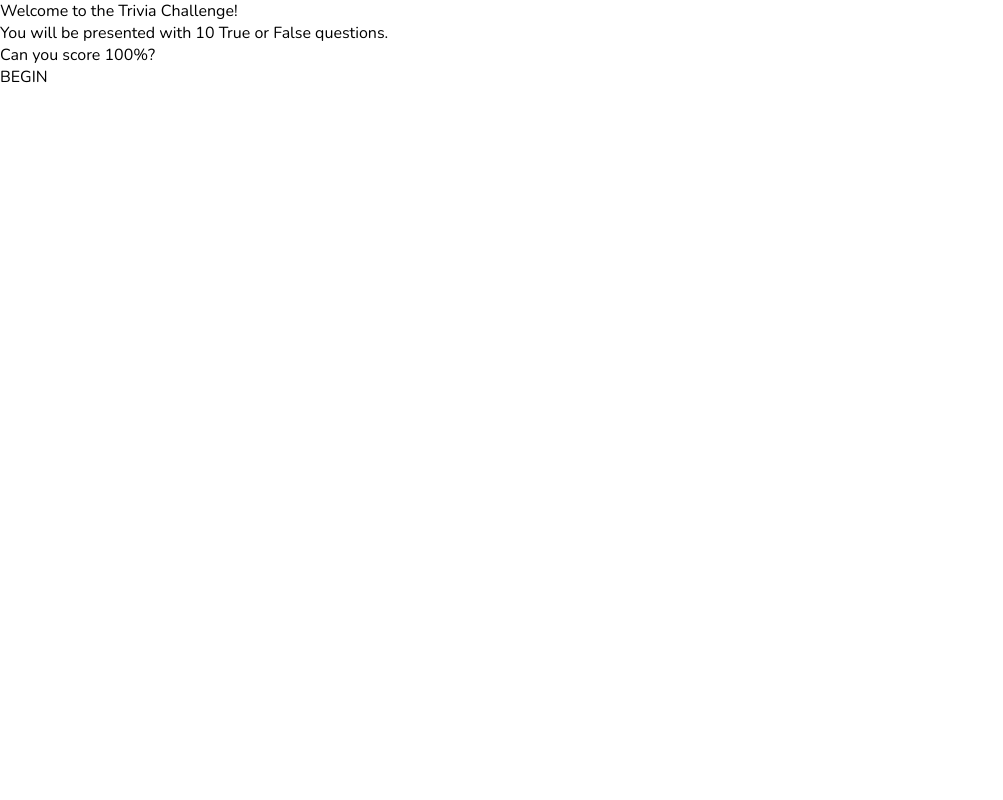
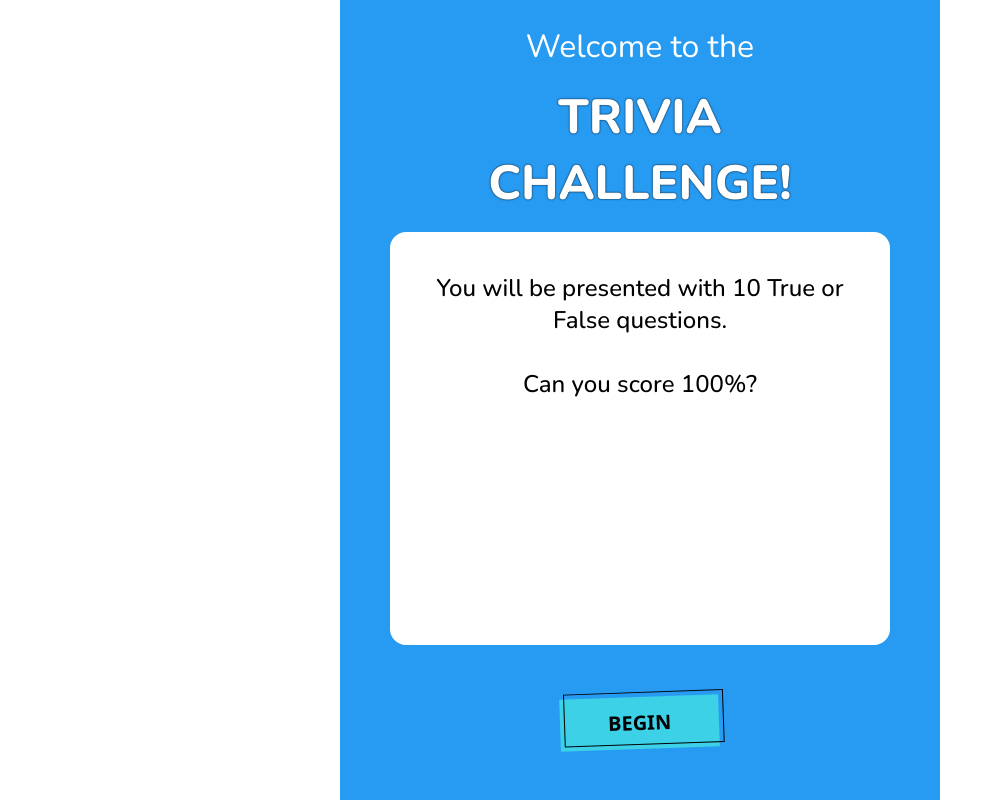
Before and after one commit to ann0nip/g2i-react-web-test, a React (Create React App) app: page / in a window 1280 px wide. Shown: the whole page, without its empty margins (0-1003 px from the left). Built offline with nearby package versions, Linux system fonts and the light colour scheme.

Commit message:
base styles and home UI

```diff
--- a/src/index.css
+++ b/src/index.css
@@ -1,8 +1,17 @@
 @import url('https://fonts.googleapis.com/css2?family=Nunito:wght@300;400;500;600;700;800;900&display=swap');
 
+* {
+  box-sizing: border-box;
+}
+
 body {
-  margin: 0;
   font-family: 'Nunito', 'Roboto', sans-serif;
+  font-size: 14px;
   -webkit-font-smoothing: antialiased;
   -moz-osx-font-smoothing: grayscale;
+  display: flex;
+  justify-content: center;
+  height: 100vh;
+  margin: 0;
+  overflow: hidden;
 }
--- a/src/routes/home/home.component.jsx
+++ b/src/routes/home/home.component.jsx
@@ -1,17 +1,35 @@
 import React from 'react';
+import './home.styles.css';
 
 const Home = () => {
   return (
-    <div>
-      <div className="header">Welcome to the Trivia Challenge!</div>
-      <div className="card">
-        <div className="primary_content">
-          You will be presented with 10 True or False questions.
+    <section className="container">
+      <div className="container_box">
+        <header className="header">
+          <span>Welcome to the </span>
+          <h1>
+            <span className="">Trivia</span>
+            <span className=""> Challenge!</span>
+          </h1>
+        </header>
+        <div className="card">
+          <div className="text_content">
+            <p>
+              You will be presented with 10 True or False questions.
+              <br />
+              <br />
+              Can you score 100%?
+            </p>
+          </div>
+          <div className="action_content"></div>
         </div>
-        <div className="secondary_content">Can you score 100%?</div>
+        <div className="button_section">
+          <button className="button-53" role="button">
+            BEGIN
+          </button>
+        </div>
       </div>
-      <div className="button">BEGIN</div>
-    </div>
+    </section>
   );
 };
 
--- /dev/null
+++ b/src/routes/home/home.styles.css
@@ -0,0 +1,107 @@
+.container {
+    display: flex;
+    flex-direction: column;
+    height: 100%;
+    color: #FFFFFF;
+}
+
+.container_box {
+    display: flex;
+    flex-direction: column;
+    height: 100%;
+    background-color: #279AF1;
+    padding: 25px 50px 0 50px;
+    max-width: 600px;
+    align-items: center;
+    margin: 0 auto;
+}
+
+.container_box .header {
+    text-align: center;
+    font-size: 2rem;
+    flex-grow: 0;
+}
+
+.container_box .header h1 {
+    font-weight: 800;
+    text-transform: uppercase;
+    text-shadow: 0 0 2px black;
+    color: #FFFFFF;
+    margin: 1rem
+}
+
+.container_box .card {
+    font-size: 1.5rem;
+    font-weight: 500;
+    flex-grow: 2;
+    background-color: white;
+    border-radius: 1rem;
+    color: #000000;
+    padding: 1rem;
+}
+
+.container_box .card p {
+    text-align: center;
+}
+
+.container_box .button_section {
+    flex-grow: 1;
+    display: flex;
+    justify-content: center;
+    flex-direction: column;
+}
+
+
+
+/* CSS */
+.button-53 {
+    background-color: #3DD1E7;
+    border: 0 solid #E5E7EB;
+    box-sizing: border-box;
+    color: #000000;
+    display: flex;
+    font-family: ui-sans-serif, system-ui, -apple-system, system-ui, "Segoe UI", Roboto, "Helvetica Neue", Arial, "Noto Sans", sans-serif, "Apple Color Emoji", "Segoe UI Emoji", "Segoe UI Symbol", "Noto Color Emoji";
+    font-size: 1.5rem;
+    font-weight: 700;
+    justify-content: center;
+    line-height: 1.75rem;
+    padding: .75rem 1.65rem;
+    position: relative;
+    text-align: center;
+    text-decoration: none #000000 solid;
+    text-decoration-thickness: auto;
+    width: 100%;
+    max-width: 460px;
+    position: relative;
+    cursor: pointer;
+    transform: rotate(-2deg);
+    user-select: none;
+    -webkit-user-select: none;
+    touch-action: manipulation;
+}
+
+.button-53:focus {
+    outline: 0;
+}
+
+.button-53:after {
+    content: '';
+    position: absolute;
+    border: 1px solid #000000;
+    bottom: 4px;
+    left: 4px;
+    width: calc(100% - 1px);
+    height: calc(100% - 1px);
+}
+
+.button-53:hover:after {
+    bottom: 2px;
+    left: 2px;
+}
+
+@media (min-width: 768px) {
+    .button-53 {
+        padding: .75rem 3rem;
+        font-size: 1.25rem;
+    }
+}
```
